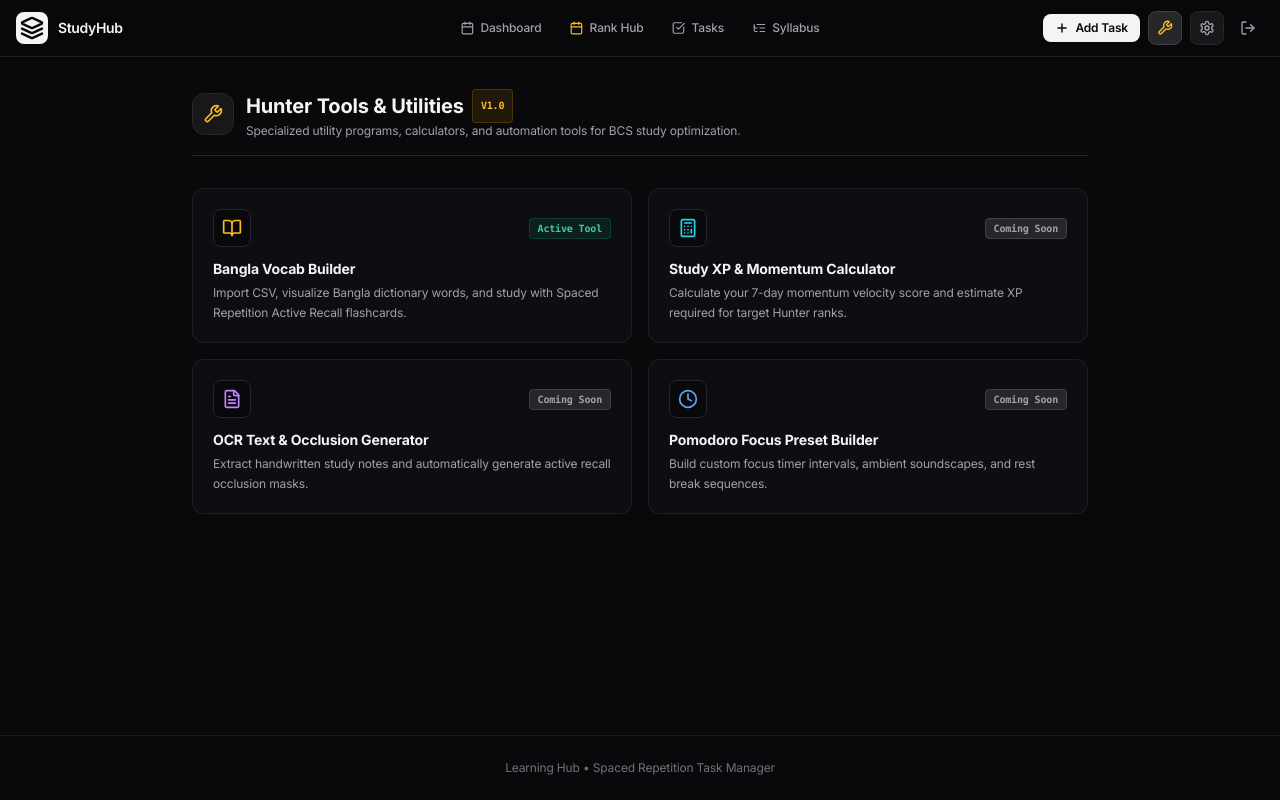
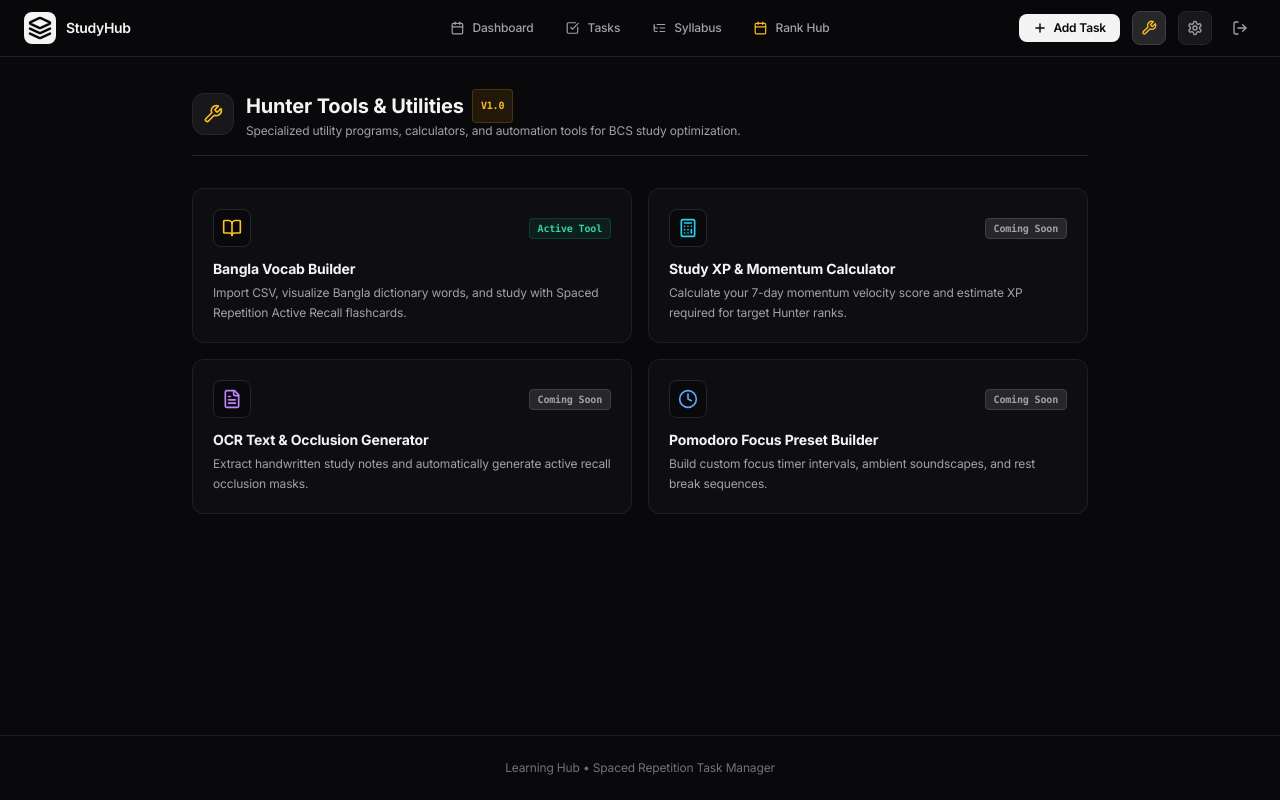
Before and after one commit to faysal17/StudyHelper, a Next.js app: page /tools in a window 1280 px wide. Built offline with nearby package versions, Linux system fonts and the light colour scheme; no server answers.

Commit message:
Fix the navbar issue

```diff
--- a/components/Navbar.tsx
+++ b/components/Navbar.tsx
@@ -50,8 +50,8 @@ export default function Navbar() {
   return (
     <>
       <header className="sticky top-0 z-50 w-full border-b border-zinc-800/80 bg-zinc-950/80 backdrop-blur-xl">
-        <div className="max-w-7xl mx-auto px-4 h-14 flex items-center justify-between relative">
-          {/* Left Brand Identifier: StudyHub */}
+        <div className="w-full px-4 sm:px-6 h-14 flex items-center justify-between relative">
+          {/* Left-most: StudyHub Brand */}
           <div className="flex items-center">
             <Link href="/" className="flex items-center space-x-2.5 group">
               <div className="w-8 h-8 rounded-lg bg-zinc-100 flex items-center justify-center text-zinc-950 shadow-sm group-hover:scale-105 transition-transform">
@@ -63,11 +63,12 @@ export default function Navbar() {
             </Link>
           </div>
 
-          {/* Pixel-Perfect Centered Navigation Tabs */}
+          {/* Centered Navigation Tabs (Order: Dashboard -> Tasks -> Syllabus -> Rank Hub) */}
           <nav className="absolute left-1/2 -translate-x-1/2 hidden md:flex items-center space-x-1">
+            {/* 1. Dashboard */}
             <Link
               href="/"
-              className={`px-3 py-1.5 rounded-lg text-xs font-medium transition-all flex items-center space-x-1.5 ${
+              className={`px-3.5 py-1.5 rounded-lg text-xs font-medium transition-all flex items-center space-x-2 ${
                 pathname === '/'
                   ? 'bg-zinc-800 text-zinc-100 border border-zinc-700/60 shadow-sm'
                   : 'text-zinc-400 hover:text-zinc-200 hover:bg-zinc-900'
@@ -77,21 +78,10 @@ export default function Navbar() {
               <span>Dashboard</span>
             </Link>
 
-            <Link
-              href="/rank"
-              className={`px-3 py-1.5 rounded-lg text-xs font-medium transition-all flex items-center space-x-1.5 ${
-                pathname === '/rank'
-                  ? 'bg-zinc-800 text-zinc-100 border border-zinc-700/60 shadow-sm'
-                  : 'text-zinc-400 hover:text-zinc-200 hover:bg-zinc-900'
-              }`}
-            >
-              <Calendar className="w-3.5 h-3.5 text-amber-400" />
-              <span>Rank Hub</span>
-            </Link>
-
+            {/* 2. Tasks */}
             <Link
               href="/tasks"
-              className={`px-3 py-1.5 rounded-lg text-xs font-medium transition-all flex items-center space-x-1.5 ${
+              className={`px-3.5 py-1.5 rounded-lg text-xs font-medium transition-all flex items-center space-x-2 ${
                 pathname === '/tasks'
                   ? 'bg-zinc-800 text-zinc-100 border border-zinc-700/60 shadow-sm'
                   : 'text-zinc-400 hover:text-zinc-200 hover:bg-zinc-900'
@@ -101,9 +91,10 @@ export default function Navbar() {
               <span>Tasks</span>
             </Link>
 
+            {/* 3. Syllabus */}
             <Link
               href="/syllabus"
-              className={`px-3 py-1.5 rounded-lg text-xs font-medium transition-all flex items-center space-x-1.5 ${
+              className={`px-3.5 py-1.5 rounded-lg text-xs font-medium transition-all flex items-center space-x-2 ${
                 pathname === '/syllabus' || pathname === '/topics'
                   ? 'bg-zinc-800 text-zinc-100 border border-zinc-700/60 shadow-sm'
                   : 'text-zinc-400 hover:text-zinc-200 hover:bg-zinc-900'
@@ -112,13 +103,26 @@ export default function Navbar() {
               <ListTree className="w-3.5 h-3.5" />
               <span>Syllabus</span>
             </Link>
+
+            {/* 4. Rank Hub */}
+            <Link
+              href="/rank"
+              className={`px-3.5 py-1.5 rounded-lg text-xs font-medium transition-all flex items-center space-x-2 ${
+                pathname === '/rank'
+                  ? 'bg-zinc-800 text-zinc-100 border border-zinc-700/60 shadow-sm'
+                  : 'text-zinc-400 hover:text-zinc-200 hover:bg-zinc-900'
+              }`}
+            >
+              <Calendar className="w-3.5 h-3.5 text-amber-400" />
+              <span>Rank Hub</span>
+            </Link>
           </nav>
 
-          {/* Right Action Block */}
-          <div className="flex items-center space-x-2">
+          {/* Right-most Action Controls */}
+          <div className="flex items-center space-x-2 sm:space-x-3">
             <button
               onClick={() => setIsTaskModalOpen(true)}
-              className="px-3 py-1.5 rounded-lg text-xs font-semibold bg-zinc-100 text-zinc-950 hover:bg-zinc-200 transition-all shadow-sm flex items-center space-x-1.5"
+              className="px-3.5 py-1.5 rounded-lg text-xs font-semibold bg-zinc-100 text-zinc-950 hover:bg-zinc-200 transition-all shadow-sm flex items-center space-x-1.5"
             >
               <Plus className="w-3.5 h-3.5 stroke-[2.5]" />
               <span className="hidden sm:inline">Add Task</span>
```
